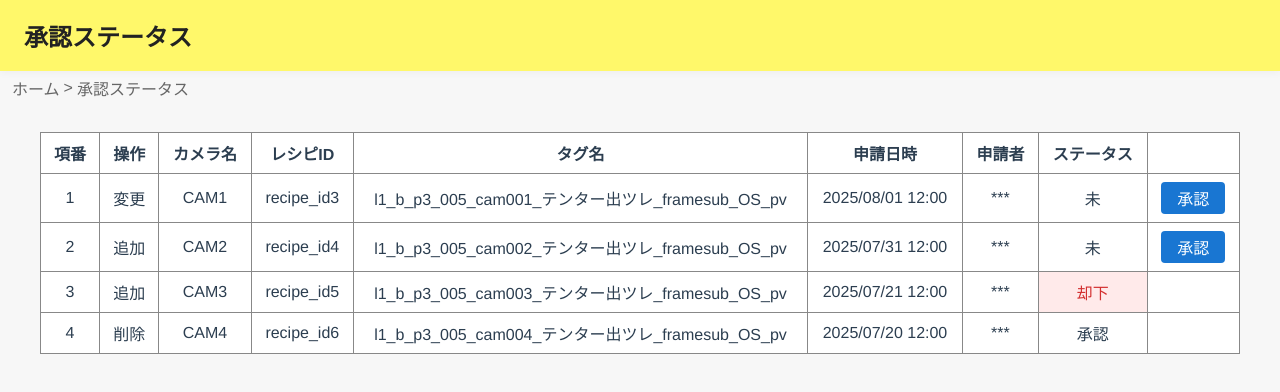
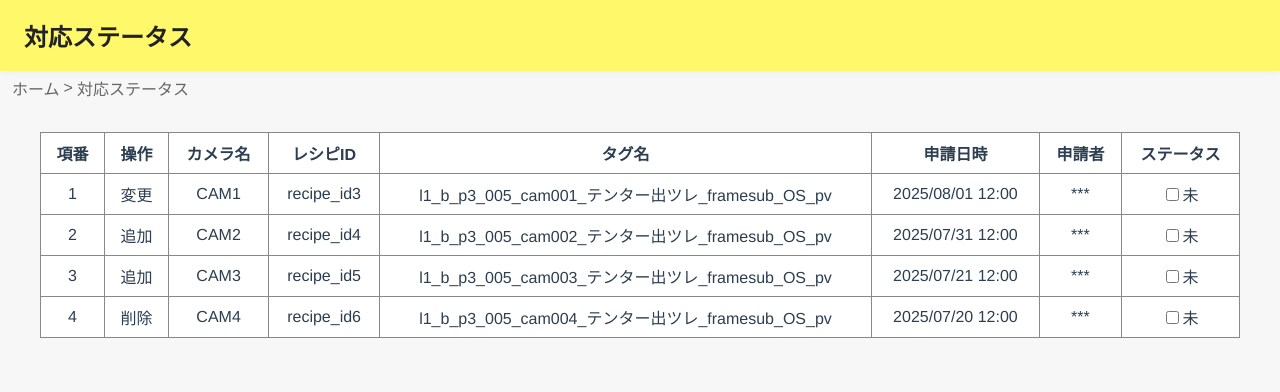
Before and after one commit to 38022/P3Icontrol, a Vue app: page /approval in a window 1280 px wide. Shown: the top 392 px of the page. Built offline with nearby package versions, Linux system fonts and the light colour scheme.

Commit message:
0828修正

```diff
--- a/src/components/ApprovalList.vue
+++ b/src/components/ApprovalList.vue
@@ -1,12 +1,12 @@
 <template>
   <div class="approval-list-page">
     <div class="header">
-      <h2 class="title">承認ステータス</h2>
+      <h2 class="title">対応ステータス</h2>
     </div>
     <nav class="breadcrumb">
       <router-link to="/">ホーム</router-link>
       <span> &gt;</span>
-      <span>承認ステータス</span>
+      <span>対応ステータス</span>
     </nav>
     <div class="approval-table">
       <table>
@@ -20,7 +20,6 @@
             <th>申請日時</th>
             <th>申請者</th>
             <th>ステータス</th>
-            <th></th>
           </tr>
         </thead>
         <tbody>
@@ -32,14 +31,13 @@
             <td>{{ row.tag }}</td>
             <td>{{ row.date }}</td>
             <td>{{ row.name }}</td>
-            <td :class="{ 'rejected-status': row.status === '却下' }">
-              {{ row.status }}</td>
             <td>
-              <button
-                v-if="row.status === '未'"
-                @click="approve(i)"
-                class="approve-btn"
-              >承認</button>
+              <input
+                type="checkbox"
+                :checked="row.status === '済'"
+                @change="row.status = $event.target.checked ? '済' : '未'"
+              />
+              <span>{{ row.status === '済' ? '済' : '未' }}</span>
             </td>
           </tr>
         </tbody>
@@ -96,11 +94,6 @@ export default {
         }
         // 必要に応じて追加
       ]
-    }
-  },
-  methods: {
-    approve(index) {
-      this.approvalList[index].status = '承認';
     }
   }
 }
@@ -180,17 +173,4 @@ export default {
   background: #ffeaea !important;
 }
 
-.approve-btn {
-  padding: 4px 16px;
-  background: #1976d2;
-  color: #fff;
-  border: none;
-  border-radius: 4px;
-  font-size: 1rem;
-  cursor: pointer;
-  transition: background 0.2s;
-}
-.approve-btn:hover {
-  background: #1256a0;
-}
 </style>
--- a/src/components/HomePage.vue
+++ b/src/components/HomePage.vue
@@ -32,8 +32,8 @@
         </router-link>
         <router-link to="/approval" class="menu-item-link">
           <button class="menu-item">
-            <img src="@/assets/list_icon.png" alt="承認待ち" />
-            <span>承認待ち</span>
+            <img src="@/assets/list_icon.png" alt="対応待ち" />
+            <span>対応待ち</span>
           </button>
         </router-link>
       </div>
--- a/src/components/RecipeDB.vue
+++ b/src/components/RecipeDB.vue
@@ -36,10 +36,10 @@
             <td>{{ row.camera }}</td>
             <td>{{ row.editDate }}</td>
             <td>{{ row.createDate }}</td>
-            <td>
+            <!-- <td>
               <router-link
               to="/recipeDB/recipeChange">編集</router-link>
-            </td>
+            </td> -->
             <td>
               <!-- cameraがnullなら有効、recipeIdがnullなら無効 -->
               <router-link
@@ -49,9 +49,9 @@
               <span v-else-if="row.recipeId === null" style="color: #ccc; pointer-events: none; cursor: default;">削除</span>
               <span v-else style="color: #ccc; pointer-events: none; cursor: default;">削除</span>
             </td>
-            <td>
+            <!-- <td>
               <router-link to="/recipeDB/recipeHistory">編集履歴</router-link>
-            </td>
+            </td> -->
           </tr>
         </tbody>
       </table>
--- a/src/components/SettingAdd.vue
+++ b/src/components/SettingAdd.vue
@@ -1,14 +1,14 @@
 <template>
   <div class="setting-add-page">
     <div class="header">
-      <h2 class="title">被写体追加</h2>
+      <h2 class="title">処理構成の追加</h2>
     </div>
     <nav class="breadcrumb">
       <router-link to="/">ホーム</router-link>
       <span> &gt;</span>
       <router-link to="/setting">システム設定</router-link>
       <span> &gt;</span>
-      <span>被写体追加</span>
+      <span>処理構成の追加</span>
     </nav>
     <div class="select-camera">
       <p>追加するカメラを選択</p>
--- a/src/components/SettingDelete.vue
+++ b/src/components/SettingDelete.vue
@@ -1,14 +1,14 @@
 <template>
   <div class="setting-delete-page">
     <div class="header">
-      <h2 class="title">被写体削除</h2>
+      <h2 class="title">処理構成の削除</h2>
     </div>
     <nav class="breadcrumb">
       <router-link to="/">ホーム</router-link>
       <span> &gt;</span>
       <router-link to="/setting">システム設定</router-link>
       <span> &gt;</span>
-      <span>被写体削除</span>
+      <span>処理構成の削除</span>
     </nav>
     <div class="display-info">
       <p>カメラ名：{{ decodedCamera }}</p>
--- a/src/components/SettingEdit.vue
+++ b/src/components/SettingEdit.vue
@@ -1,14 +1,14 @@
 <template>
   <div class="setting-edit-page">
     <div class="header">
-      <h2 class="title">被写体編集</h2>
+      <h2 class="title">処理構成の編集</h2>
     </div>
     <nav class="breadcrumb">
       <router-link to="/">ホーム</router-link>
       <span> &gt;</span>
       <router-link to="/setting">システム設定</router-link>
       <span> &gt;</span>
-      <span>被写体編集</span>
+      <span>処理構成の編集</span>
     </nav>
     <div class="display-info">
       <div class="display-tag">
--- a/src/components/SettingHistory.vue
+++ b/src/components/SettingHistory.vue
@@ -1,14 +1,14 @@
 <template>
   <div class="setting-history-page">
     <div class="header">
-      <h2 class="title">被写体編集履歴</h2>
+      <h2 class="title">処理構成の編集履歴</h2>
     </div>
     <nav class="breadcrumb">
       <router-link to="/">ホーム</router-link>
       <span> &gt;</span>
       <router-link to="/setting">システム設定</router-link>
       <span> &gt;</span>
-      <span>被写体編集履歴</span>
+      <span>処理構成の処理構成の編集履歴</span>
     </nav>
     <div class="history-table">
       <table>
```
Also changed, not shown: src/router/index.js (+6 -6 lines).
